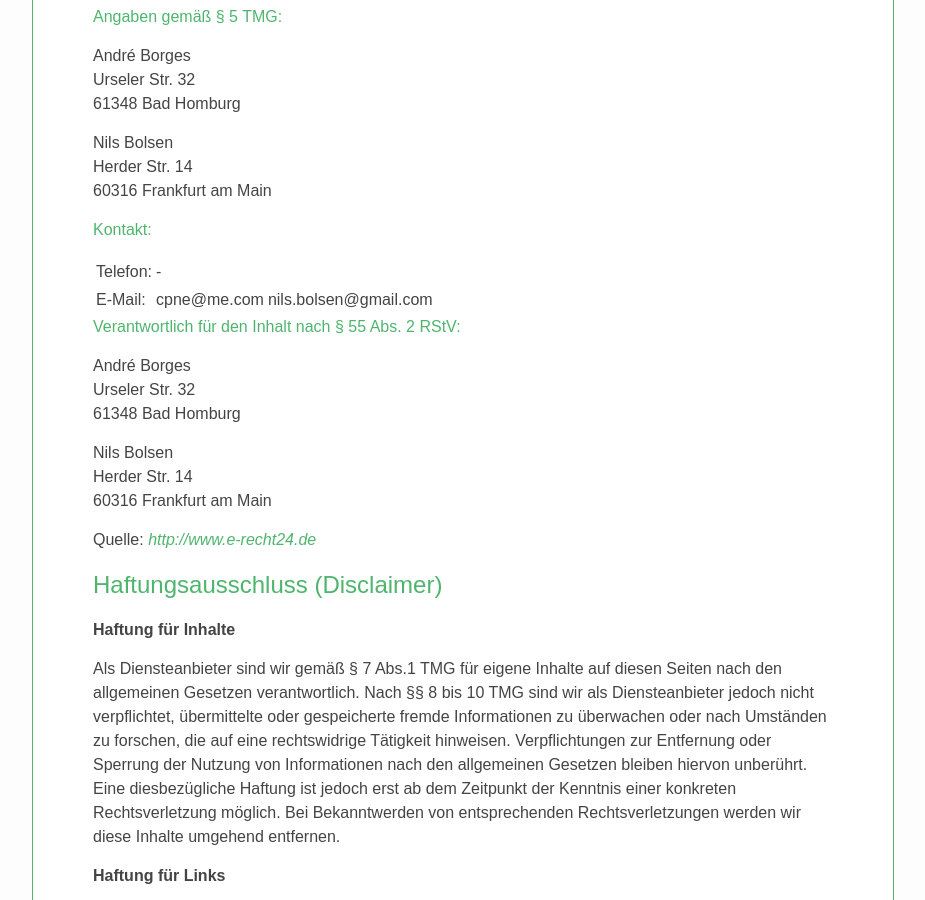
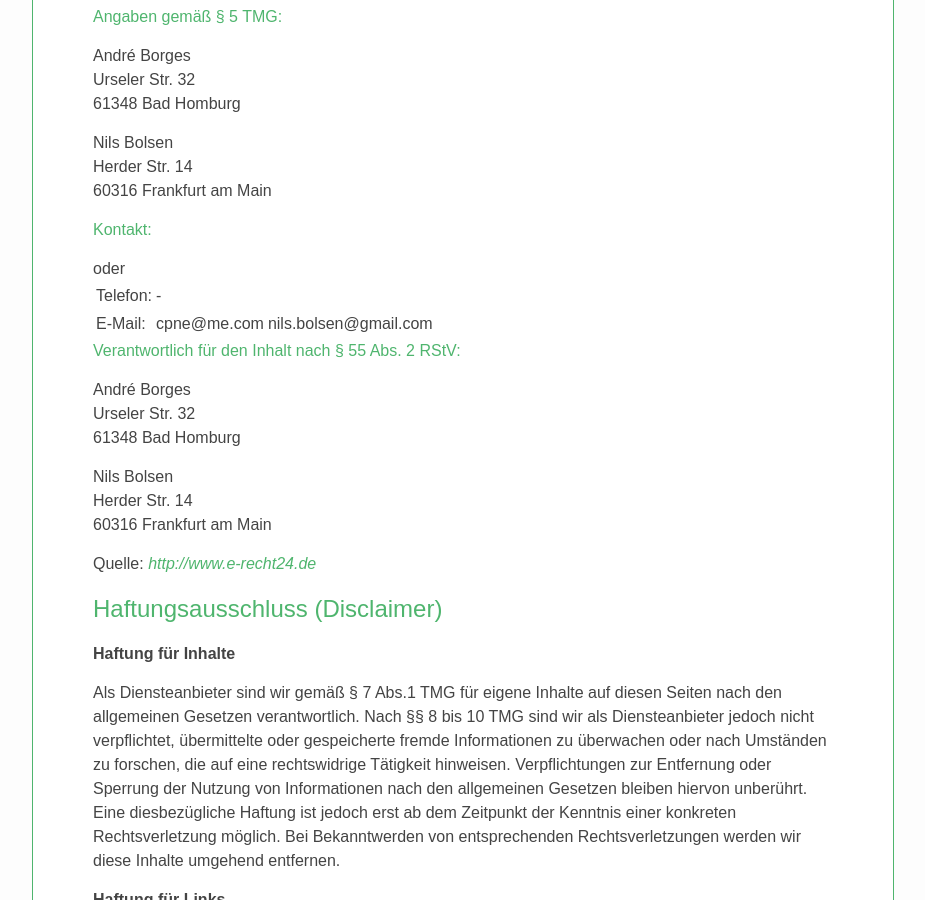
Before and after one commit to webwb/webwb.github.io, a Jekyll site: the page built from imprint.md, in a window 1280 px wide and 900 px high, scrolled down 328 px. Shown: the whole window, without its empty margins (177-1102 px from the left). Built offline with Jekyll 4.4.1, drawn with Linux system fonts in a browser that asks for light colours.

Commit message:
impressum

```diff
--- a/imprint.md
+++ b/imprint.md
@@ -20,7 +20,7 @@ Herder Str. 14<br />
 <td>Telefon:</td>
 <td>-</td></tr>
 <tr><td>E-Mail:</td>
-<td>&#99;&#112;&#110;&#101;&#64;&#109;&#101;&#46;&#99;&#111;&#109;</td>
+<td>&#99;&#112;&#110;&#101;&#64;&#109;&#101;&#46;&#99;&#111;&#109;</td> oder
 <td>&#110;&#105;&#108;&#115;&#46;&#98;&#111;&#108;&#115;&#101;&#110;&#64;&#103;&#109;&#97;&#105;&#108;&#46;&#99;&#111;&#109;</td>
 </tr></table>
 <h2>Verantwortlich für den Inhalt nach § 55 Abs. 2 RStV:</h2>
```
